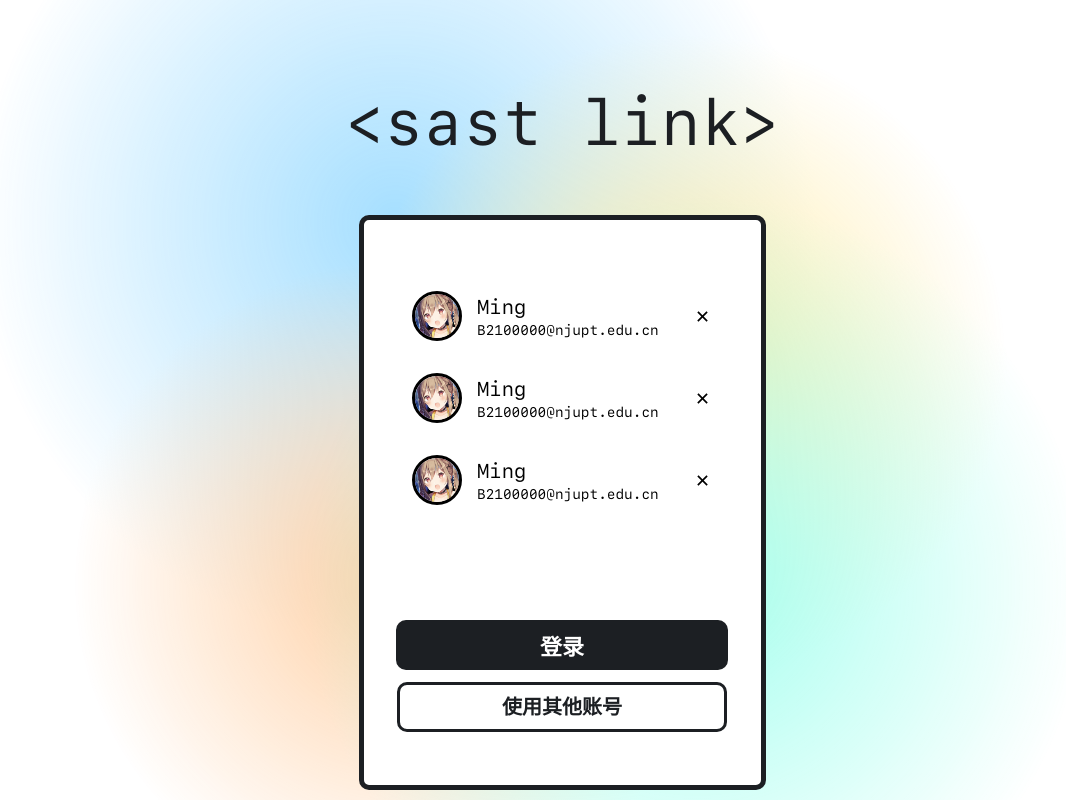
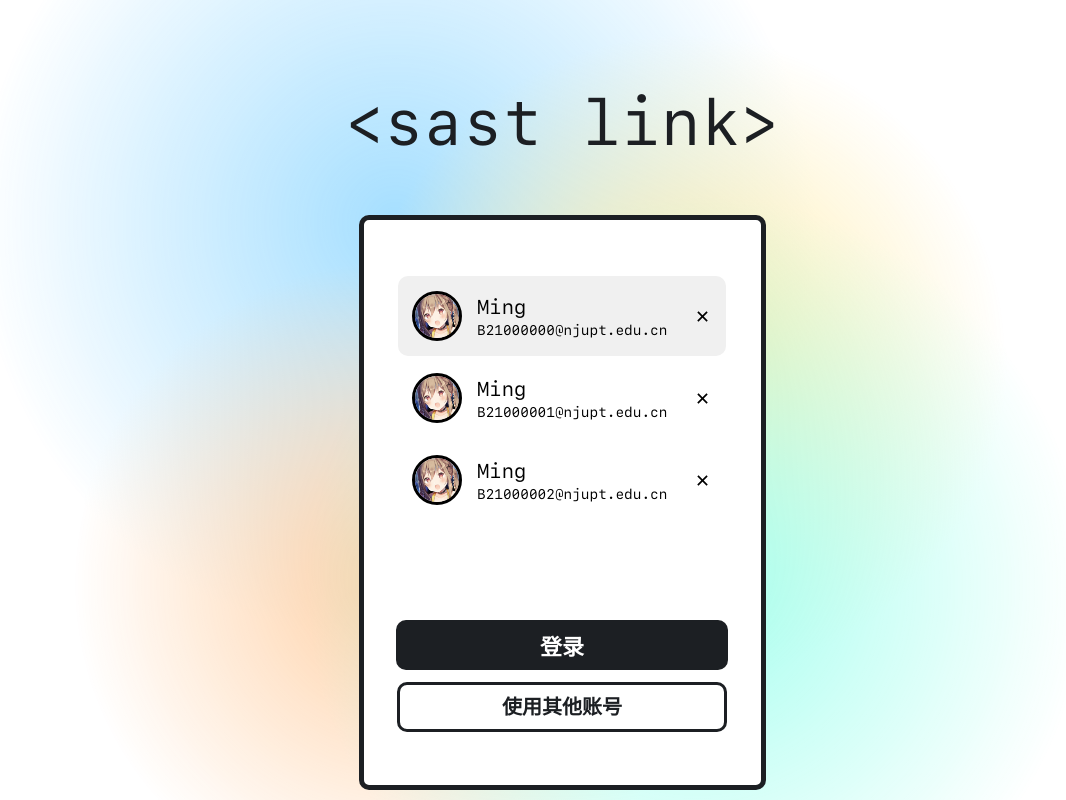
Before and after one commit to NJUPT-SAST/sast-link, a Next.js app: page / in a window 1280 px wide. Shown: the whole page, without its empty margins (78-1144 px from the left). Built offline with nearby package versions, Linux system fonts and the light colour scheme.

Commit message:
list selected

```diff
--- a/components/accountItem/index.module.scss
+++ b/components/accountItem/index.module.scss
@@ -10,10 +10,13 @@
   margin: 1px 0;
   padding: 1px 14px;
   border-radius: 10px;
-
-  &:focus {
+  cursor: pointer;
+  &.selected {
     background: var(--color-linkFocus);
   }
+  // &:focus {
+
+  // }
 
   // font-family: "PingFang SC";
   user-select: none;
--- a/components/accountItem/index.tsx
+++ b/components/accountItem/index.tsx
@@ -1,4 +1,4 @@
-import { forwardRef } from "react";
+import { forwardRef, memo } from "react";
 import Image, { StaticImageData } from "next/image";
 import styles from "./index.module.scss";
 import classNames from "classnames";
@@ -6,20 +6,28 @@ import defaultAvator from "../../public/defaultAvator.png";
 import closeSVG from "../../public/svg/Vector.svg";
 
 interface AccountItemProps {
-  tabIndex: number;
+  index: number;
+  selected: boolean;
   nickName?: string;
   mail?: string;
   avator?: string | StaticImageData;
+  onFocus: (item: number) => void;
 }
 
 const AccountItem = forwardRef<any, AccountItemProps>(function Account(
   props,
   ref?,
 ) {
-  const { tabIndex, nickName, mail, avator } = props;
+  const { index, selected, onFocus, nickName, mail, avator } = props;
 
   return (
-    <div tabIndex={tabIndex} className={`${styles.itemContainer}`}>
+    <div
+      onFocus={() => onFocus(index)}
+      tabIndex={0}
+      className={`${styles.itemContainer} ${classNames({
+        [styles.selected]: selected,
+      })}`}
+    >
       <div className={`${styles.avator}`}>
         <Image
           src={avator ?? defaultAvator}
@@ -41,4 +49,11 @@ const AccountItem = forwardRef<any, AccountItemProps>(function Account(
   );
 });
 
-export { AccountItem };
+const MemorizedAccountItem = memo(AccountItem, (prevProps, nextProps) => {
+  return (
+    prevProps.selected === nextProps.selected &&
+    prevProps.onFocus === nextProps.onFocus
+  );
+});
+
+export { AccountItem, MemorizedAccountItem };
--- a/pages/index.tsx
+++ b/pages/index.tsx
@@ -1,7 +1,7 @@
 import { useRouter } from "next/router";
-import { useEffect } from "react";
+import { useCallback, useEffect, useState } from "react";
 import styles from "@/styles/Home.module.scss";
-import { AccountItem } from "@/components/accountItem";
+import { MemorizedAccountItem } from "@/components/accountItem";
 import { Button } from "@/components/button";
 import { A } from "@/components/a";
 import { Layout } from "@/components/Layout";
@@ -9,6 +9,10 @@ import BackLayout from "@/components/Layout/BackLayout";
 
 const Home = () => {
   const router = useRouter();
+  const [selected, setSelected] = useState<number>(0);
+  const changeFocus = useCallback((item: number) => {
+    setSelected(item);
+  }, []);
 
   useEffect(() => {
     if (false) {
@@ -16,18 +20,51 @@ const Home = () => {
     }
   }, [router]);
 
+  const Item = [
+    {
+      nickName: " Ming",
+      mail: "B21000000@njupt.edu.cn",
+    },
+    {
+      nickName: " Ming",
+      mail: "B21000001@njupt.edu.cn",
+    },
+    {
+      nickName: " Ming",
+      mail: "B21000002@njupt.edu.cn",
+    },
+    {
+      nickName: " Ming",
+      mail: "B21000003@njupt.edu.cn",
+    },
+    {
+      nickName: " Ming",
+      mail: "B21000004@njupt.edu.cn",
+    },
+    {
+      nickName: " Ming",
+      mail: "B21000005@njupt.edu.cn",
+    },
+  ];
+
   return (
     <>
       <BackLayout type="green" />
       <Layout title={"<sast link>"}>
         <div className={styles.accountList}>
           <div className={styles.scroll}>
-            <AccountItem tabIndex={0} />
-            <AccountItem tabIndex={0} />
-            <AccountItem tabIndex={0} />
-            <AccountItem tabIndex={0} />
-            <AccountItem tabIndex={0} />
-            <AccountItem tabIndex={0} />
+            {Item.map((value, index) => {
+              return (
+                <MemorizedAccountItem
+                  index={index}
+                  selected={index === selected}
+                  key={`${value.mail}_${value.nickName}`}
+                  nickName={`${value.nickName}`}
+                  mail={`${value.mail}`}
+                  onFocus={changeFocus}
+                />
+              );
+            })}
           </div>
         </div>
         <div className={styles.footer}>
```
